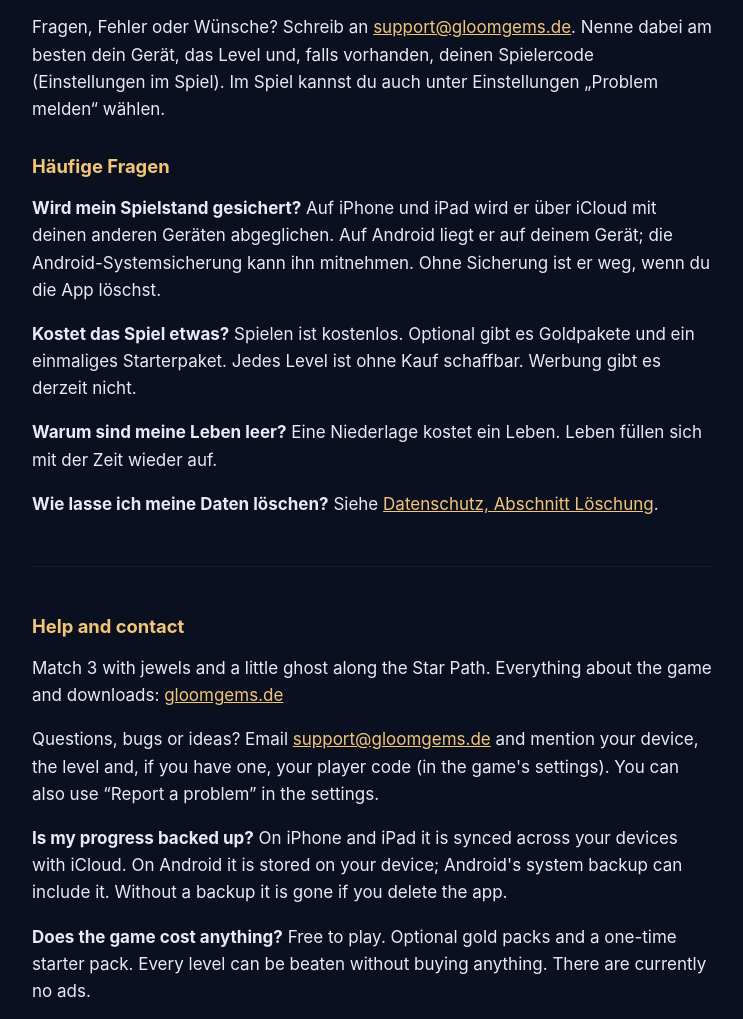
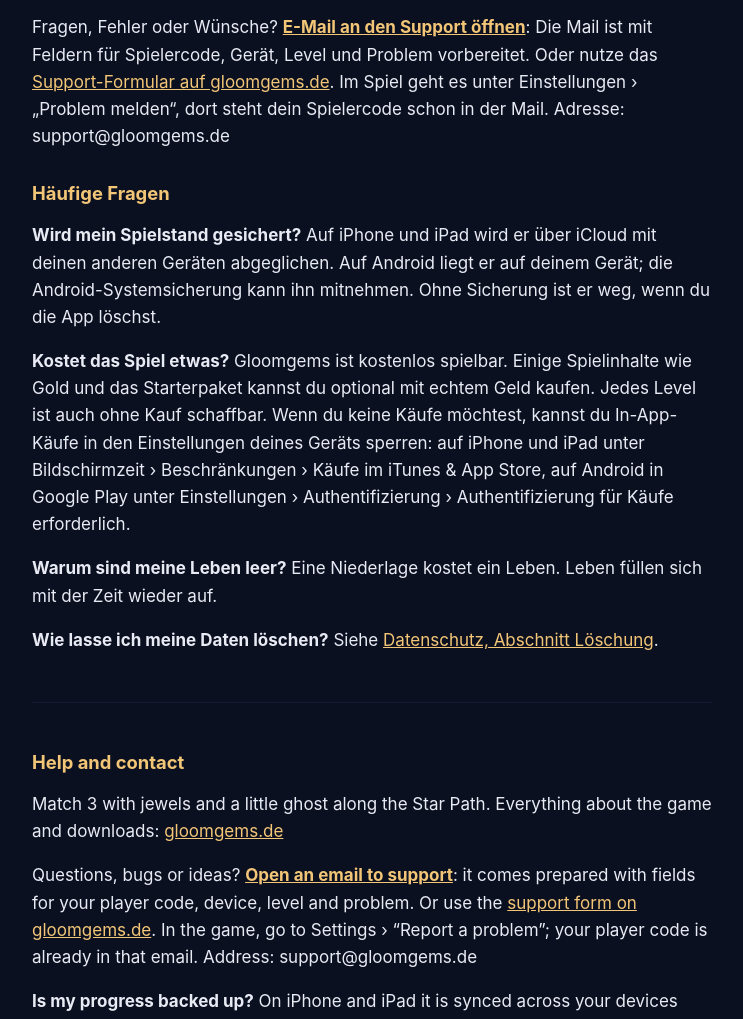
Before and after one commit to Kenwoodhx/gloomgems-legal, a plain HTML site: page index.html in a window 1280 px wide. Shown: the part 232-1251 px from the top of the page, without its empty margins (268-1011 px from the left). Drawn offline with Linux system fonts and the light colour scheme.

Commit message:
Kontakt überall support@gloomgems.de, Hilfe: vorbereitete Support-Mail und Kosten-FAQ wie üblich (Käufe sperren in den Geräteeinstellungen)

```diff
--- a/index.html
+++ b/index.html
@@ -12,11 +12,11 @@
 <p>3 Gewinnt mit Juwelen und einem kleinen Geist auf dem Sternenpfad. Alles zum Spiel und zum Download: <a href="https://gloomgems.de/de/">gloomgems.de</a></p>
 
 <h2>Hilfe und Kontakt</h2>
-<p>Fragen, Fehler oder Wünsche? Schreib an <a href="mailto:support@gloomgems.de">support@gloomgems.de</a>. Nenne dabei am besten dein Gerät, das Level und, falls vorhanden, deinen Spielercode (Einstellungen im Spiel). Im Spiel kannst du auch unter Einstellungen „Problem melden“ wählen.</p>
+<p>Fragen, Fehler oder Wünsche? <a href="mailto:support@gloomgems.de?subject=Gloomgems%3A%20Problem&amp;body=Spielercode%20%28Einstellungen%20im%20Spiel%29%3A%20GG-%0D%0AGer%C3%A4t%20und%20System%3A%0D%0ALevel%3A%0D%0AWas%20ist%20passiert%3F%0D%0A%0D%0A"><strong>E-Mail an den Support öffnen</strong></a>: Die Mail ist mit Feldern für Spielercode, Gerät, Level und Problem vorbereitet. Oder nutze das <a href="https://gloomgems.de/de/support/">Support-Formular auf gloomgems.de</a>. Im Spiel geht es unter Einstellungen › „Problem melden“, dort steht dein Spielercode schon in der Mail. Adresse: support@gloomgems.de</p>
 
 <h2>Häufige Fragen</h2>
 <p><strong>Wird mein Spielstand gesichert?</strong> Auf iPhone und iPad wird er über iCloud mit deinen anderen Geräten abgeglichen. Auf Android liegt er auf deinem Gerät; die Android-Systemsicherung kann ihn mitnehmen. Ohne Sicherung ist er weg, wenn du die App löschst.</p>
-<p><strong>Kostet das Spiel etwas?</strong> Spielen ist kostenlos. Optional gibt es Goldpakete und ein einmaliges Starterpaket. Jedes Level ist ohne Kauf schaffbar. Werbung gibt es derzeit nicht.</p>
+<p><strong>Kostet das Spiel etwas?</strong> Gloomgems ist kostenlos spielbar. Einige Spielinhalte wie Gold und das Starterpaket kannst du optional mit echtem Geld kaufen. Jedes Level ist auch ohne Kauf schaffbar. Wenn du keine Käufe möchtest, kannst du In-App-Käufe in den Einstellungen deines Geräts sperren: auf iPhone und iPad unter Bildschirmzeit › Beschränkungen › Käufe im iTunes &amp; App Store, auf Android in Google Play unter Einstellungen › Authentifizierung › Authentifizierung für Käufe erforderlich.</p>
 <p><strong>Warum sind meine Leben leer?</strong> Eine Niederlage kostet ein Leben. Leben füllen sich mit der Zeit wieder auf.</p>
 <p><strong>Wie lasse ich meine Daten löschen?</strong> Siehe <a href="datenschutz.html#loeschung">Datenschutz, Abschnitt Löschung</a>.</p>
 
@@ -24,9 +24,9 @@
 
 <h2>Help and contact</h2>
 <p>Match 3 with jewels and a little ghost along the Star Path. Everything about the game and downloads: <a href="https://gloomgems.de/en/">gloomgems.de</a></p>
-<p>Questions, bugs or ideas? Email <a href="mailto:support@gloomgems.de">support@gloomgems.de</a> and mention your device, the level and, if you have one, your player code (in the game's settings). You can also use “Report a problem” in the settings.</p>
+<p>Questions, bugs or ideas? <a href="mailto:support@gloomgems.de?subject=Gloomgems%3A%20Problem&amp;body=Player%20code%20%28game%20settings%29%3A%20GG-%0D%0ADevice%20and%20system%3A%0D%0ALevel%3A%0D%0AWhat%20happened%3F%0D%0A%0D%0A"><strong>Open an email to support</strong></a>: it comes prepared with fields for your player code, device, level and problem. Or use the <a href="https://gloomgems.de/en/support/">support form on gloomgems.de</a>. In the game, go to Settings › “Report a problem”; your player code is already in that email. Address: support@gloomgems.de</p>
 <p><strong>Is my progress backed up?</strong> On iPhone and iPad it is synced across your devices with iCloud. On Android it is stored on your device; Android's system backup can include it. Without a backup it is gone if you delete the app.</p>
-<p><strong>Does the game cost anything?</strong> Free to play. Optional gold packs and a one-time starter pack. Every level can be beaten without buying anything. There are currently no ads.</p>
+<p><strong>Does the game cost anything?</strong> Gloomgems is free to play. Some game items, such as gold and the starter pack, can optionally be bought with real money. Every level can be beaten without buying anything. If you don't want purchases, you can restrict in-app purchases in your device settings: on iPhone and iPad under Screen Time › Content &amp; Privacy Restrictions › iTunes &amp; App Store Purchases, on Android in Google Play under Settings › Authentication › Require authentication for purchases.</p>
 <p><strong>Why are my lives empty?</strong> Losing a level costs one life. Lives refill over time.</p>
 <p><strong>How do I get my data deleted?</strong> See <a href="datenschutz.html#deletion">Privacy, section Deletion</a>.</p>
 
```
Also changed, not shown: datenschutz.html (+2 -2 lines), impressum.html (+2 -2 lines).
